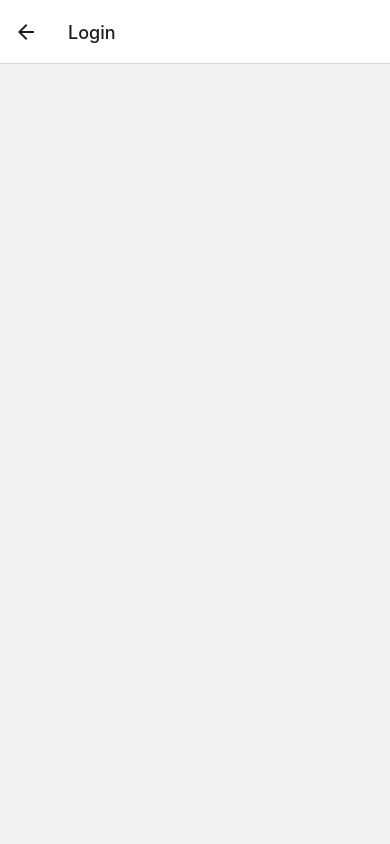
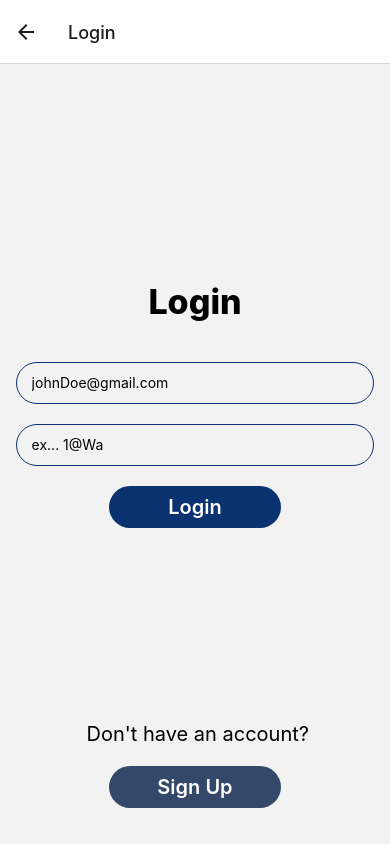
Before and after one commit to HorvathTeddy/TaskMaster, a React Native app: screen /Login in a window 390 px wide. Built offline with nearby package versions, Linux system fonts and the light colour scheme; no server answers.

Commit message:
fixed login

```diff
--- a/StackManager/SettingStack.js
+++ b/StackManager/SettingStack.js
@@ -20,4 +20,4 @@ const SettingsStack = (props) => {
   );
 };
 
-export default LoginStack;
+export default SettingsStack;
--- a/screens/Login.js
+++ b/screens/Login.js
@@ -43,11 +43,11 @@ export default function Loginscreen({ navigation }) {
             });
     }
 
-    return
+    return (
     <View style={styles.view}>
         <Text style={{ fontSize: 34, fontWeight: "800", marginBottom: 20 }}>Login</Text>
-        <TextBox placeholder="Email Address" onChangeText={text => handleChange(text, "email")} />
-        <TextBox placeholder="Password" onChangeText={text => handleChange(text, "pwd")} secureTextEntry={true} />
+        <TextBox placeholder="johnDoe@gmail.com" label="Email" onChangeText={text => handleChange(text, "email")} />
+        <TextBox placeholder="ex... 1@Wa " onChangeText={text => handleChange(text, "pwd")} secureTextEntry={true} />
         <View style={{ flexDirection: "colmun", justifyContent: "space-between", alignItems: "center", width: "92%",  paddingBottom:100}}>
             <Btn onClick={() => Login()} title="Login" style={{ width: "48%" }} />
         </View>
@@ -55,5 +55,5 @@ export default function Loginscreen({ navigation }) {
             <Text style={{fontSize: 20, textAlign: 'center'}}> Don't have an account?</Text>
             <Btn onClick={() => navigation.navigate("Sign Up")} title="Sign Up" style={{ width: "48%", backgroundColor: "#344869" }} />
         </View>
-    </View>
+    </View> )
 }
--- a/screens/Settings/index.js
+++ b/screens/Settings/index.js
@@ -90,7 +90,7 @@ const styles = StyleSheet.create({
         height: '100%',
         justifyContent: "center",
         alignItems: "center",
-        backgroundColor: 'lightblue'
+        //backgroundColor: 'lightblue'
     }
 
 
--- a/screens/SignUp.js
+++ b/screens/SignUp.js
@@ -61,8 +61,8 @@ export default function SignUpScreen({ navigation }) {
 
     return <View style={styles.view}>
         <Text style={{ fontSize: 34, fontWeight: "800", marginBottom: 20 }}>Sign Up</Text>
-        <TextBox placeholder="Full Name" onChangeText={text => handleChange(text, "name")} />
-        <TextBox placeholder="Email Address" onChangeText={text => handleChange(text, "email")} />
+        <TextBox placeholder="Full Name:     ex. John Doe" onChangeText={text => handleChange(text, "name")} />
+        <TextBox placeholder="Email Address:       ex. johnDoe@gmail.com" onChangeText={text => handleChange(text, "email")} />
         <TextBox placeholder="Role (type admin, manager, or employee)" onChangeText={text => handleChange(text, "role")} />
         <TextBox placeholder="Password" secureTextEntry={true}  onChangeText={text => handleChange(text, "pwd")}/>
         <TextBox placeholder="Confirm Password" secureTextEntry={true}  onChangeText={text => handleChange(text, "pwd2")}/>
--- a/screens/TaskCalendar/index.js
+++ b/screens/TaskCalendar/index.js
@@ -7,7 +7,7 @@ const TaskCalendar = () => {
   return (
     <>
     <SafeAreaView style={styles.container}>
-      <View style={{backgroundColor: 'lightblue ', }}>
+      <View style={{backgroundColor: 'lightblue '}}>
       <Text style={{fontSize: 30, justifyContent: 'center', alignSelf: 'center',
                     }}>Calender</Text>
       </View>
@@ -34,17 +34,16 @@ export default TaskCalendar
 
 const styles = StyleSheet.create({
   container:{
-    flexGrow:1,
     justifyContent: 'center',
     alignContent: 'center',
     paddingBottom: 40,
-    height: '100%'
+    height: '100%',
+    height: '95%',
   },
   cal:{
     borderWidth: 2,
     borderRadius: 10,
     width: '95%',
-    //height: '95%',
     justifyContent: 'center',
     padding:20,
     alignSelf: 'center'
```
Also changed, not shown: 1 other file (tests, documents, lock files or other folders).
